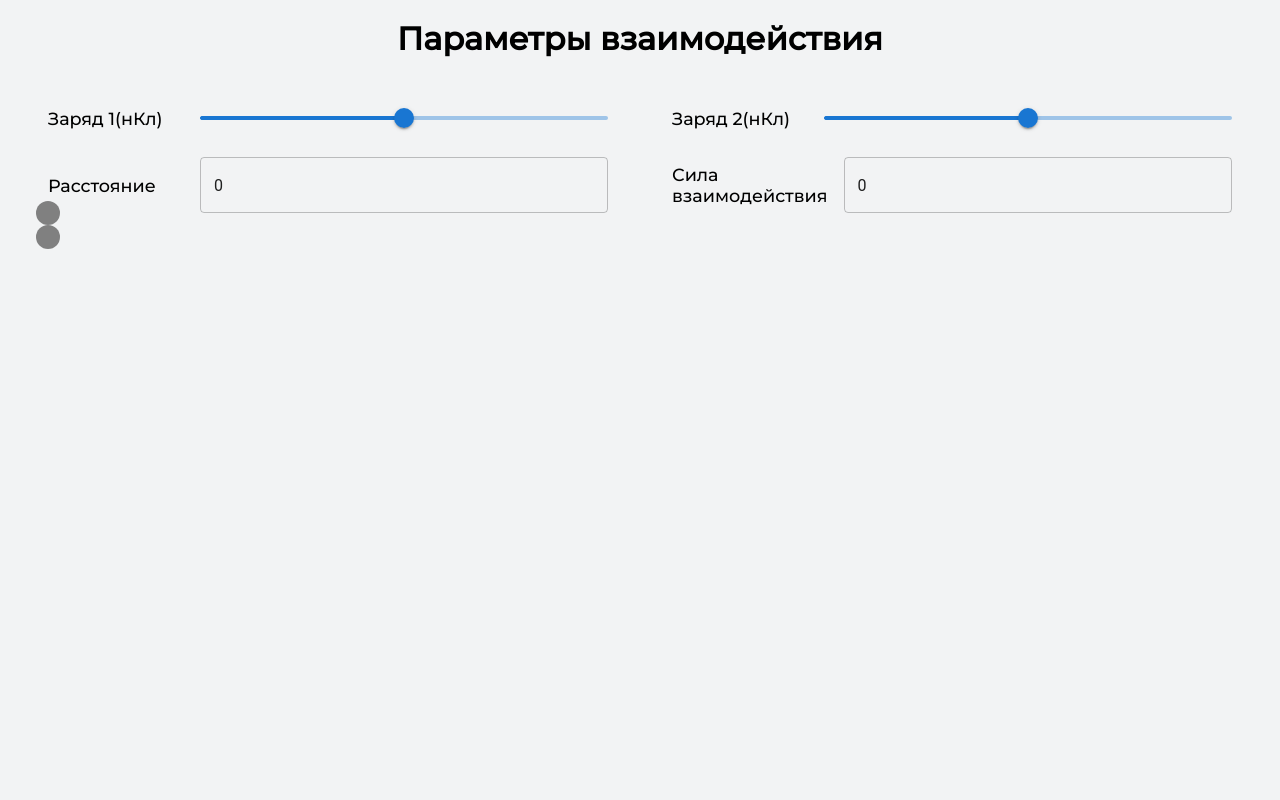
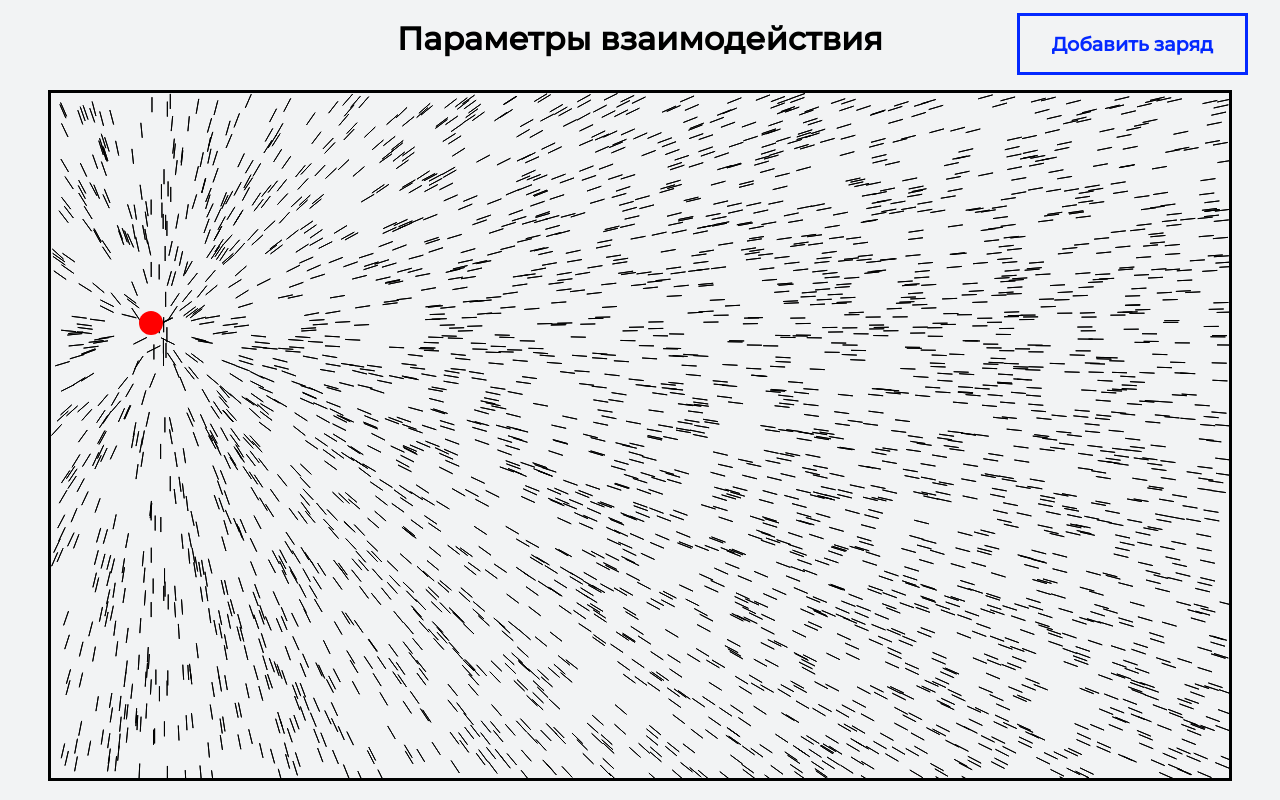
Before and after one commit to masadf/phys-project, a React (Create React App) app: page / in a window 1280 px wide. Built offline with nearby package versions, Linux system fonts and the light colour scheme.

Commit message:
beta with create multi-charges and electric field

```diff
--- a/src/App.jsx
+++ b/src/App.jsx
@@ -1,72 +1,70 @@
 import {Charge} from "./components/Charge";
 import {useEffect, useState} from "react";
-import {Slider, TextField} from "@mui/material";
+import {res, vectorGrid} from "./calculating/electrics";
 
 const App = () => {
-    const [charge1, setCharge1] = useState(0);
-    const [position1, setPosition1] = useState({x: 0, y: 0});
-    const [position2, setPosition2] = useState({x: 0, y: 0});
-    const [charge2, setCharge2] = useState(0);
-    const [distance, setDistance] = useState(0);
-    const [strength, setStrength] = useState(0);
+    const [points, setPoints] = useState([{x: 100, y: 230, charge: 100}]);
+    const [isNeedToUpdate, setNeedToUpdate] = useState(false);
+
+    function drawLines(points) {
+        const [gridX, gridY] = vectorGrid("chargeWindow", points)
+        let chargeWindow = document.getElementById("chargeWindow");
+        let height = chargeWindow.getBoundingClientRect().height;
+        let width = chargeWindow.getBoundingClientRect().width;
+        var canvas = document.getElementById('cnvs');
+        var ctx = canvas.getContext('2d');
+        canvas.width = width;
+        canvas.height = height;
+
+        ctx.clearRect(0, 0, width, height)
+        for (let i = 0; i < 3000; i++) {
+            ctx.beginPath();
+            let x = Math.random() * width;
+            let xf = Math.floor(x / (res));
+            let y = Math.random() * height;
+            var yf = Math.floor(y / (res));
+
+            ctx.moveTo(x, y)
+            ctx.lineTo(x + gridX[yf][xf], y + gridY[yf][xf]);
+            ctx.closePath()
+            ctx.stroke()
+        }
+
+    }
 
     useEffect(() => {
-        calculateDistance();
-        calculateStrength();
-    }, [position1, position2, charge1, charge2])
-
-    const calculateDistance = () => {
-        setDistance(Math.sqrt((position1.x - position2.x) * (position1.x - position2.x) + (position1.y - position2.y) * (position1.y - position2.y)))
-    }
-
-    const calculateStrength = () => {
-        let strength = 9 * Math.pow(9, 10) * charge1 * charge2 / (distance * distance * Math.pow(10, 18));
-        if (!isNaN(strength)) setStrength(strength);
-    }
+        drawLines(points);
+        setNeedToUpdate(false);
+    }, [isNeedToUpdate, points])
 
     return (
         <div className="wrapper">
+            <div className="add-charge">
+                <a href="#" onClick={() => {
+                    debugger
+                    points.push({x: 10, y: 10, charge: 100});
+                    setNeedToUpdate(true);
+                }}>Добавить заряд</a>
+            </div>
             <div className="charge-values">
                 <h1>Параметры взаимодействия</h1>
-                <div className="charge-params">
-                    <div className="charge-param-block">
-                        <span className="param-name">Заряд 1(нКл)</span>
-                        <Slider
-                            onChange={e => {
-                                setCharge1(e.target.value)
-                            }}
-                            defaultValue={charge1 ? charge1 : 0}
-                            step={100}
-                            min={-1000}
-                            max={1000}
-                            valueLabelDisplay="auto"
-                        />
-                    </div>
-                    <div className="charge-param-block">
-                        <span className="param-name">Заряд 2(нКл)</span>
-                        <Slider
-                            onChange={e => {
-                                setCharge2(e.target.value);
-                            }}
-                            defaultValue={charge2 ? charge2 : 0}
-                            step={100}
-                            min={-1000}
-                            max={1000}
-                            valueLabelDisplay="auto"
-                        />
-                    </div>
-                    <div className="charge-param-block">
-                        <span className="param-name">Расстояние</span>
-                        <TextField aria-readonly="true" value={distance} variant="outlined" />
-                    </div>
-                    <div className="charge-param-block">
-                        <span className="param-name">Сила взаимодействия</span>
-                        <TextField aria-readonly="true" value={strength} variant="outlined" />
-                    </div>
-                </div>
             </div>
-            <Charge setCoordinates={setPosition1} charge={charge1}/>
-            <Charge setCoordinates={setPosition2} charge={charge2}/>
+            <div className="charge-window" id={"chargeWindow"}>
+                <canvas id="cnvs"></canvas>
+                {points.map((el, index) => {
+                    return <Charge key={index}
+                                   setCharge={(charge) => {
+                                       points[index] = {"x": el.x, "y": el.y, "charge": charge};
+                                       setNeedToUpdate(true);
+                                   }}
+                                   setCoordinates={(x, y) => {
+                                       points[index] = {"x": x, "y": y, "charge": el.charge};
+                                       setNeedToUpdate(true);
+                                   }}
+                                   deleteMe={() => setPoints(points.filter((val, i) => index !== i))}
+                                   point={el}/>
+                })}
+            </div>
         </div>
     );
 }
--- /dev/null
+++ b/src/calculating/electrics.js
@@ -0,0 +1,50 @@
+export const res = 20;
+
+export function vectorGrid(chargeWindowId, points) {
+    let grid_X = [];
+    let grid_Y = [];
+    let chargeWindow = document.getElementById(chargeWindowId);
+    let height = chargeWindow.getBoundingClientRect().height;
+    let width = chargeWindow.getBoundingClientRect().width;
+    for (let i = 0; i < height / res; i++) {
+        for (let j = 0; j < width / res; j++) {
+            let Ex = 0
+            let Ey = 0;
+            points.forEach((point) => {
+                let [dEx, dEy] = calculatePointTension(point, j, i);
+                Ex += dEx;
+                Ey += dEy;
+            })
+
+            let EE = Math.sqrt(Ex * Ex + Ey * Ey);
+
+            let deltax = 15 * Ex / EE;
+            let deltay = 15 * Ey / EE;
+
+            if (grid_X[i] === undefined) {
+                grid_X[i] = [];
+            }
+            if (grid_Y[i] === undefined) {
+                grid_Y[i] = [];
+            }
+
+            grid_X[i][j] = deltax;
+            grid_Y[i][j] = deltay;
+        }
+    }
+    return [grid_X, grid_Y];
+}
+
+function calculatePointTension(point, gridWidthIndex, gridHeightIndex) {
+    let dx = point.x - gridWidthIndex * res;
+    let dy = point.y - gridHeightIndex * res;
+    let d = Math.sqrt(dx * dx + dy * dy);
+    let E = point.charge / (d * d);
+    let Ex = dx * E / d;
+    let Ey = dy * E / d;
+    if (isNaN(Ex) && isNaN(Ey)) {
+        Ex = 99999999;
+        Ey = 99999999;
+    }
+    return [Ex, Ey];
+}
--- a/src/components/Charge.jsx
+++ b/src/components/Charge.jsx
@@ -1,21 +1,60 @@
 import "./charge.scss"
 import Draggable from "react-draggable";
+import {Button, Slider, TextField} from "@mui/material";
+import {useState} from "react";
 
-export const Charge = ({setCoordinates, charge}) => {
+export const Charge = ({setCoordinates, deleteMe, setCharge, point}) => {
     const onDrag = (e) => {
-
-        let coordinatesPack = e.target.getBoundingClientRect();
-
-        console.log()
-        setCoordinates({x: coordinatesPack.x, y: coordinatesPack.y});
+        let chargeWindow = document.getElementById("chargeWindow");
+        setCoordinates(e.target.getBoundingClientRect().x - chargeWindow.getBoundingClientRect().x, e.target.getBoundingClientRect().y - chargeWindow.getBoundingClientRect().y);
     }
 
+    const [modal, setModal] = useState(false);
+
     return (
-        <Draggable onDrag={(e) => onDrag(e)}>
-            <div className={"charge-wrapper"}>
-                <div className="charge"
-                     style={charge > 0 ? {background: "red"} : !charge ? {background: "gray"} : {background: "blue"}}></div>
+        <div className="draggable-wrapper" onDoubleClick={() => !modal && setModal(true)}>
+            <Draggable tyle={{
+                top: point.y,
+                left: point.x
+            }} onStop={(e) => onDrag(e)}
+                       defaultPosition={{x: point.x, y: point.y}}>
+                <div className={"charge-wrapper"}>
+                    <div className="charge"
+                         style={point.charge > 0 ? {background: "red"} : !point.charge ? {background: "gray"} : {background: "blue"}}></div>
+                </div>
+            </Draggable>
+            <div className="modal-screen" onClick={() => setModal(false)}
+                 style={modal ? {display: "grid"} : {display: "none"}}>
+                <div className="modal" onClick={e => e.stopPropagation()}>
+                    <h1>Информация о заряде</h1>
+                    <div className="charge-params">
+                        <div className="charge-param-block">
+                            <span className="param-name">Заряд(нКл)</span>
+                            <Slider
+                                onChange={e => {
+                                    setCharge(e.target.value)
+                                }}
+                                defaultValue={point.charge}
+                                step={100}
+                                min={-1000}
+                                max={1000}
+                                valueLabelDisplay="auto"
+                            />
+                        </div>
+                        <div className="charge-param-block">
+                            <span className="param-name">X(метры)</span>
+                            <TextField aria-readonly="true" value={point.x} variant="outlined"/>
+                        </div>
+                        <div className="charge-param-block">
+                            <span className="param-name">Y(метры)</span>
+                            <TextField aria-readonly="true" value={point.y} variant="outlined"/>
+                        </div>
+                        <div className="charge-param-block">
+                            <Button onClick={deleteMe} color="error" variant="contained">Удалить</Button>
+                        </div>
+                    </div>
+                </div>
             </div>
-        </Draggable>
+        </div>
     )
 }
--- a/src/components/charge.scss
+++ b/src/components/charge.scss
@@ -15,3 +15,50 @@
     border-radius: 50%;
   }
 }
+
+.modal-screen {
+  position: fixed;
+  top: 0;
+  left: 0;
+  width: 100%;
+  height: 100%;
+  background: rgba(0, 0, 0, 0.4);
+  display: grid;
+  justify-content: center;
+  align-content: center;
+  z-index: 4;
+
+  .modal {
+    z-index: 5;
+    width: 50vw;
+    padding: 2rem 3rem;
+    background-color: #fff;
+    border-radius: 1rem;
+
+    h1 {
+      text-align: center;
+      padding-bottom: 1rem;
+    }
+
+    .charge-params {
+      display: grid;
+      gap: 0.8rem;
+
+      .charge-param-block {
+        display: grid;
+        grid-template-rows: auto auto;
+        gap: 0.5rem;
+
+        .param-name {
+          font-weight: 700;
+          font-size: 1.1rem;
+        }
+      }
+    }
+  }
+}
+
+.draggable-wrapper {
+  cursor: pointer;
+  position: relative;
+}
--- a/src/index.scss
+++ b/src/index.scss
@@ -1,4 +1,5 @@
 @import url('https://fonts.googleapis.com/css2?family=Montserrat:wght@500&display=swap');
+
 * {
   box-sizing: border-box;
   font-family: "Montserrat", serif;
@@ -12,16 +13,54 @@ html {
 
 .wrapper {
   padding: 1.2rem 3rem;
+  display: grid;
+  height: 100vh;
+  grid-template-rows: auto 1fr;
+  gap: 2rem;
+
+  .add-charge {
+    position: absolute;
+    top: 2rem;
+    right: 2rem;
+    cursor: pointer;
+    z-index: 3;
+
+    a {
+      outline: none;
+      text-decoration: none;
+      padding: 1rem 2rem;
+      border: 0.2rem solid #0429ff;
+      color: #0429ff;
+      font-size: 1.2rem;
+      font-weight: 700;
+    }
+  }
+
+  .charge-window {
+    border: .2rem solid black;
+    position: relative;
+    overflow: hidden;
+  }
+}
+
+#cnvs {
+  top: 0;
+  left: 0;
+  position: absolute;
+  z-index: 1;
 }
 
 .react-draggable {
+  z-index: 2;
   width: min-content;
 }
 
 .charge-values {
+  position: relative;
   display: grid;
   text-align: center;
   gap: 2rem;
+  z-index: 2;
 
   .charge-params {
     display: grid;
```
